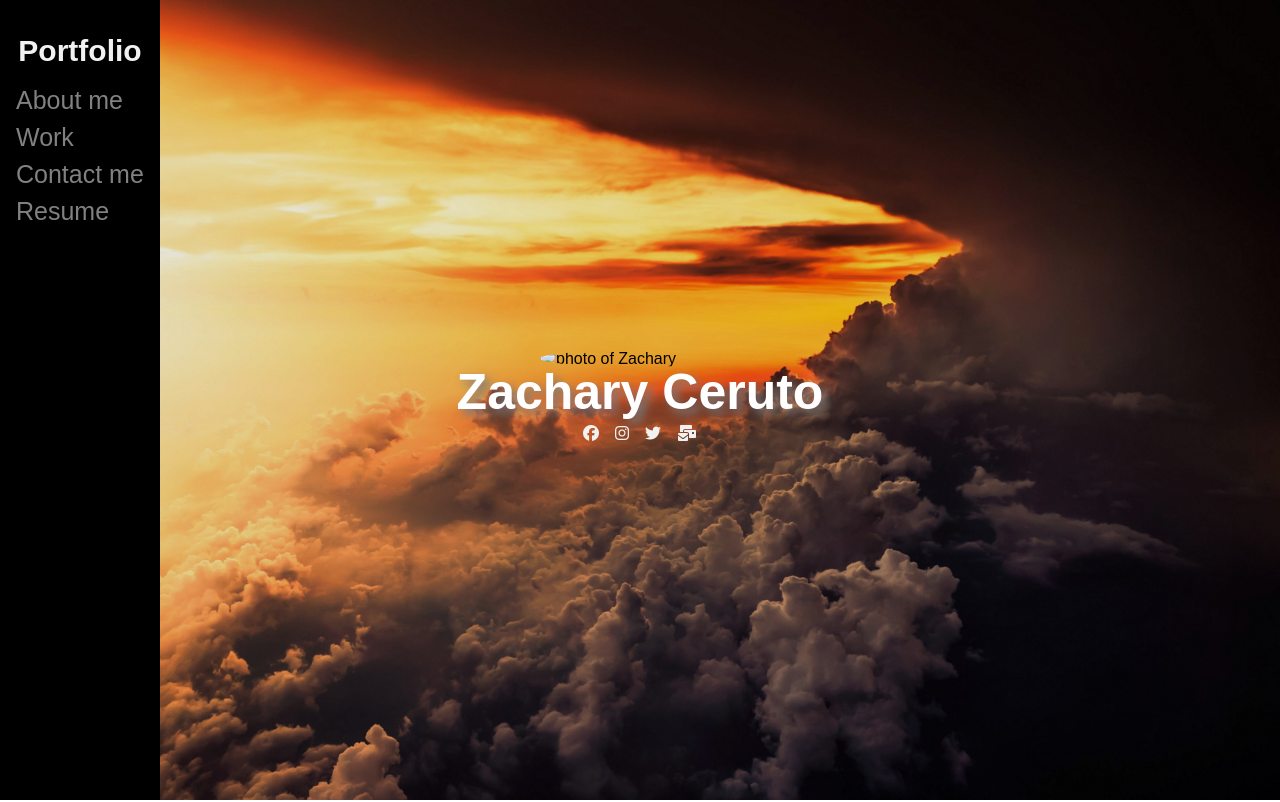
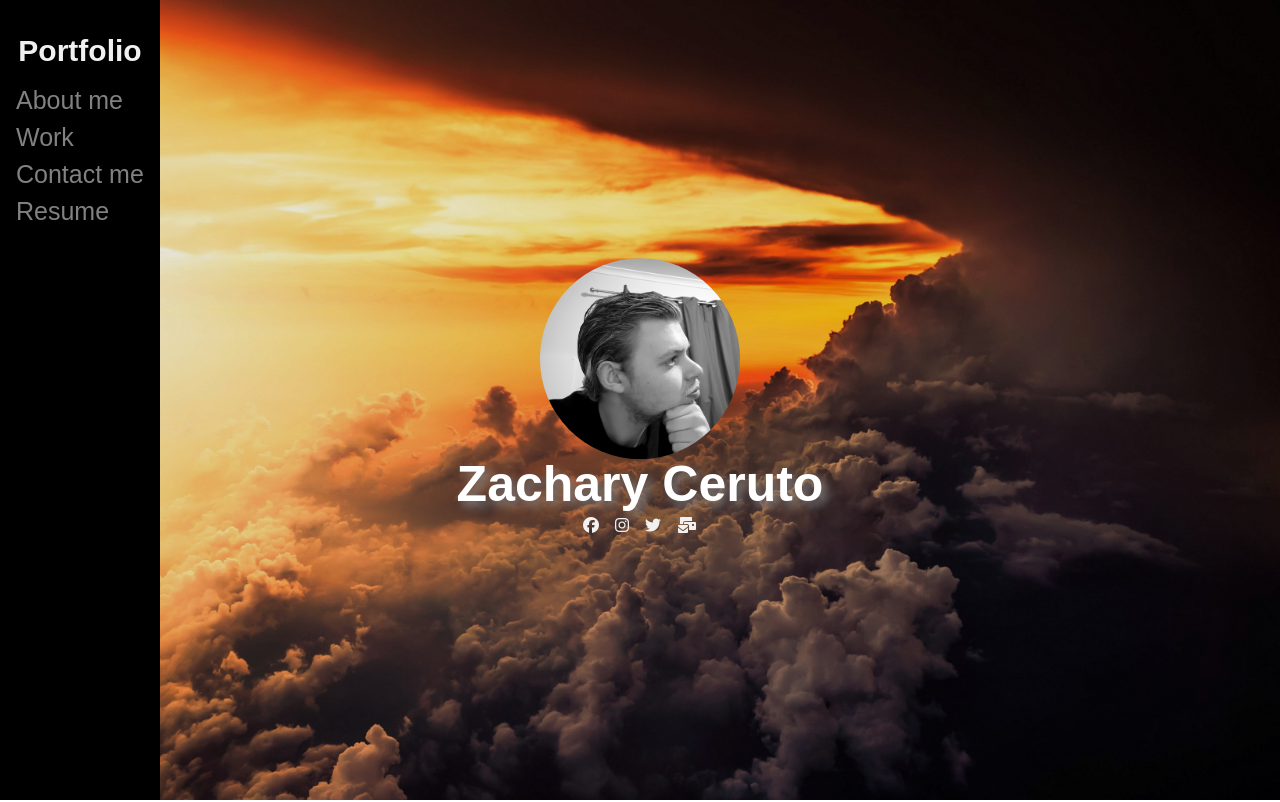
Before and after one commit to ZacharyDonovan88/Portfolio-WebPage, a plain HTML site: page index.html in a window 1280 px wide. Shown: the top 802 px of the page. Drawn offline with Linux system fonts and the light colour scheme; files whose address does not match are found by name.

Commit message:
Update index.html

```diff
--- a/index.html
+++ b/index.html
@@ -15,7 +15,7 @@
         <a class="skip-to-content" href="#content">skip to content</a>
           <div class="hero-image" alt="Sunset"></div>
             <header class="header">
-              <img src="../my-portfolio/assets/images/Zachary.jpg" alt="photo of Zachary" id="my-image">
+              <img src="../assets/images/Zachary.jpg" alt="photo of Zachary" id="my-image">
                         <h1>Zachary Ceruto</h1>
                             <div class="icons">
                                 <div class="iconcen">
```
